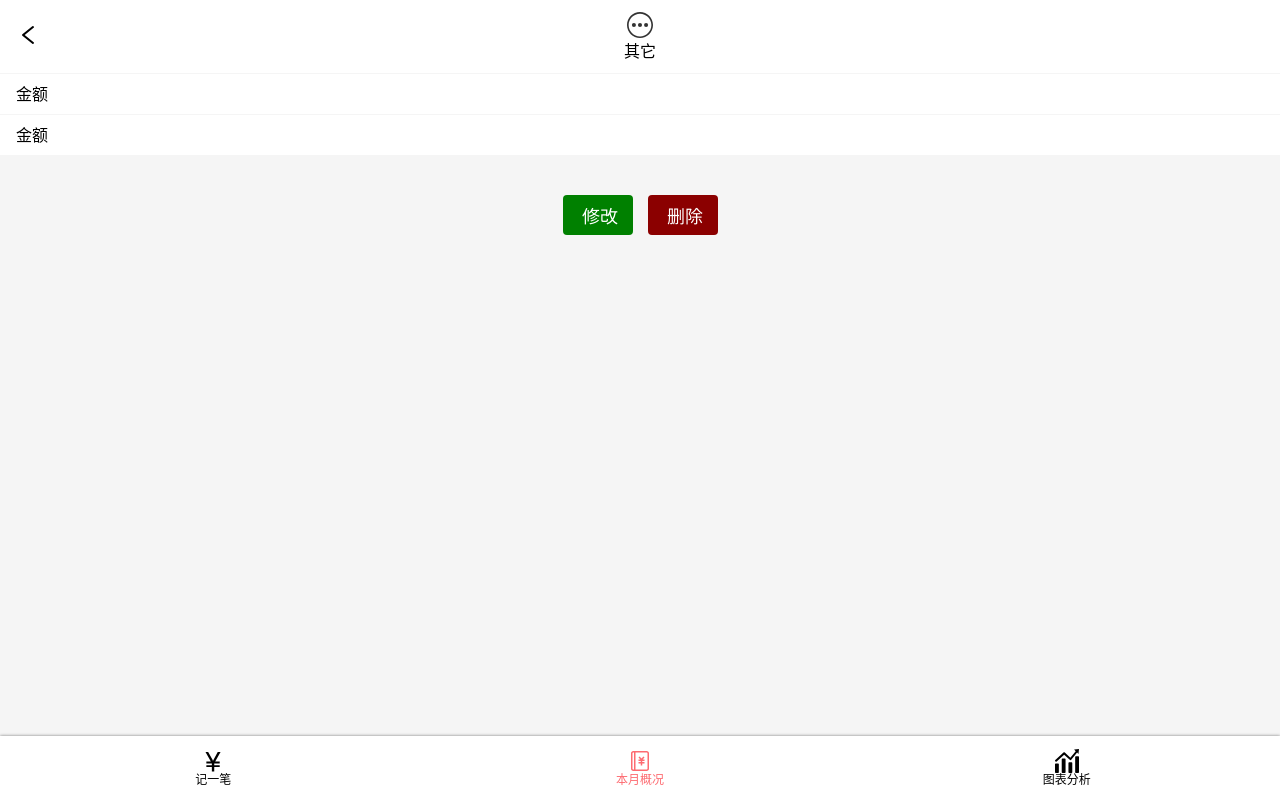
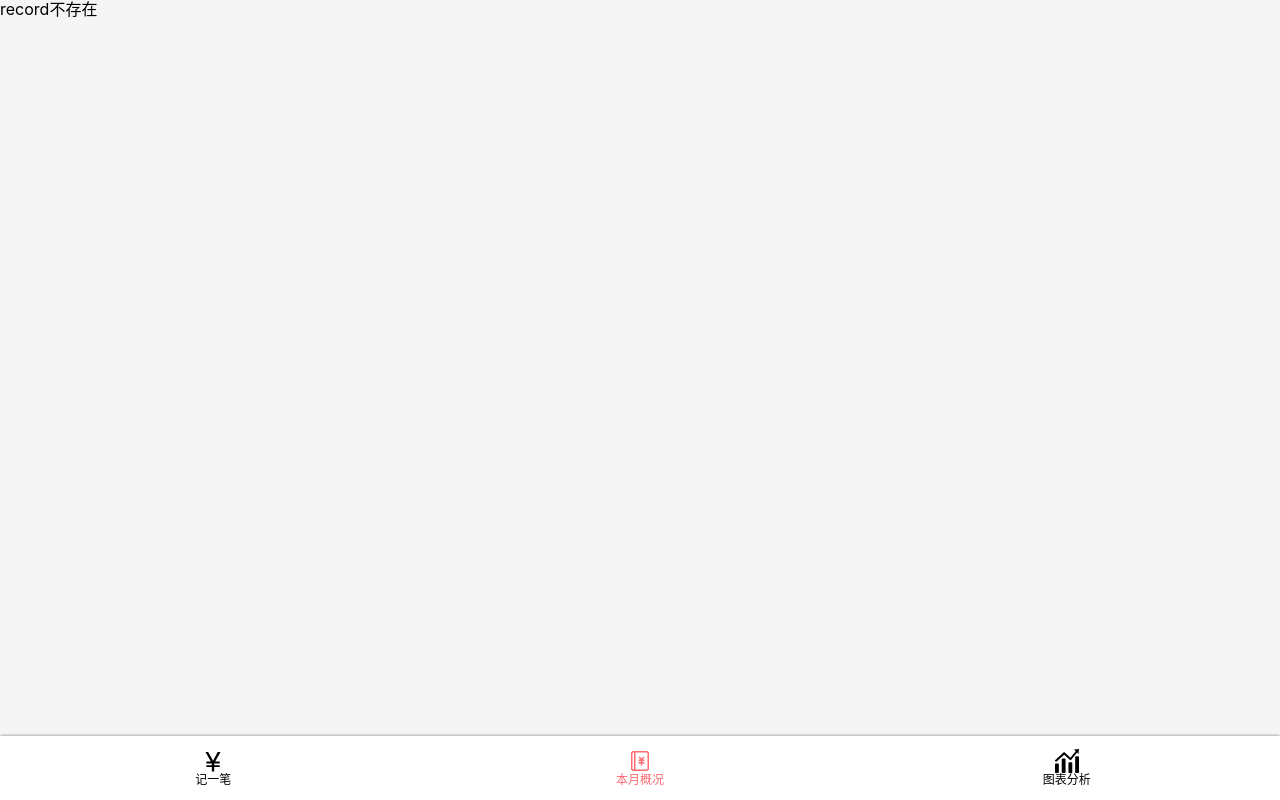
Before and after one commit to Gy-coder/jizhang, a React app: page /statistics/edit/1 in a window 1280 px wide. Built offline with nearby package versions, Linux system fonts and the light colour scheme.

Commit message:
完成删除功能

```diff
--- a/src/component/Edit/ButtonsEdit.tsx
+++ b/src/component/Edit/ButtonsEdit.tsx
@@ -23,13 +23,17 @@ const ButtonEditWrapper = styled.div`
       margin-left: 15px;
     }
   }
-`
+`;
 
-const ButtonsEdit: React.FC = () => {
+type Props = {
+  onChange: () => void,
+  onDelete: () => void
+}
+const ButtonsEdit: React.FC<Props> = (props:Props) => {
   return (
     <ButtonEditWrapper>
-      <button>修改</button>
-      <button>删除</button>
+      <button onClick={()=>props.onChange()}>修改</button>
+      <button onClick={()=>props.onDelete()}>删除</button>
     </ButtonEditWrapper>
   );
 };
--- a/src/component/Edit/HeadEdit.tsx
+++ b/src/component/Edit/HeadEdit.tsx
@@ -2,6 +2,7 @@ import React from 'react';
 import styled from 'styled-components';
 import {Icon} from '../Icon';
 import {Link} from 'react-router-dom';
+import {tagItemType} from '../../lib/tagItemType';
 
 const HeadEditWrapper = styled.header`
   background: #ffffff;
@@ -29,16 +30,19 @@ const HeadEditWrapper = styled.header`
     }
   }
 `;
+type Props = {
+  tag:tagItemType
+}
 
-const HeadEdit: React.FC = () => {
+const HeadEdit: React.FC<Props> = (props:Props) => {
   return (
     <HeadEditWrapper>
       <Link to='/statistics'>
         <Icon name='left'/>
       </Link>
       <div className='title'>
-        <Icon name='others'/>
-        <span>其它</span>
+        <Icon name={props.tag.id}/>
+        <span>{props.tag.tagName}</span>
       </div>
       <span></span>
     </HeadEditWrapper>
--- a/src/component/Edit/NotesEdit.tsx
+++ b/src/component/Edit/NotesEdit.tsx
@@ -19,11 +19,17 @@ const NodeEditWrapper = styled.label`
     padding-right: 16px;
   }
 `
-const NoteEdit = ()=>{
+
+type Props = {
+  title:string,
+  content:string,
+  onChange:(e:string)=>void
+}
+const NoteEdit:React.FC<Props> = (props:Props)=>{
   return (
     <NodeEditWrapper>
-      <span>金额</span>
-      <input />
+      <span>{props.title}</span>
+      <input type='text' value={props.content} onChange={(e)=>props.onChange(e.target.value)}/>
     </NodeEditWrapper>
   )
 }
--- a/src/hooks/useRecordList.tsx
+++ b/src/hooks/useRecordList.tsx
@@ -5,7 +5,7 @@ import {createID} from '../lib/createID';
 
 
 const useRecordList = () => {
-  const [recordList, setRecordList] = useState<recordItemType[]>([]);
+  const [recordList, setRecordList] = useState<recordItemType[]>(JSON.parse(window.localStorage.getItem('recordList') || '[]'));
   useEffect(() => {
     setRecordList(JSON.parse(window.localStorage.getItem('recordList') || '[]'));
   }, []);
@@ -17,11 +17,25 @@ const useRecordList = () => {
       alert('请输入金额');
       return false;
     }
-    const finalRecord = {...newRecord, createAt: new Date().toISOString(),id:createID()};
+    const finalRecord = {...newRecord, createAt: new Date().toISOString(), id: createID()};
     setRecordList([...recordList, finalRecord]);
     return true;
   };
-  return {recordList, setRecordList, addRecordList};
+  const fetchRecord = (id: number) => {
+    return recordList.filter((item) => item.id === id)[0];
+  };
+  const findIndex = (id: number) => {
+    for (let i = 0; i < recordList.length; i++) {
+      if (recordList[i].id === id) {
+        return i;
+      }
+    }
+    return -1;
+  };
+  const deleteRecord = (id: number) => {
+    setRecordList(recordList.filter(item => item.id !== id));
+  };
+  return {recordList, setRecordList, addRecordList, fetchRecord, deleteRecord};
 };
 
 export {useRecordList};
--- a/src/views/EditRecord.tsx
+++ b/src/views/EditRecord.tsx
@@ -1,19 +1,45 @@
-import React from 'react';
+import React, {useState} from 'react';
 
-import {useParams} from "react-router-dom";
+import {useParams} from 'react-router-dom';
 import {Layout} from '../component/Layout';
 import {HeadEdit} from '../component/Edit/HeadEdit';
 import {NoteEdit} from '../component/Edit/NotesEdit';
 import {ButtonsEdit} from '../component/Edit/ButtonsEdit';
+import {useRecordList} from '../hooks/useRecordList';
+
 const EditRecord: React.FC = () => {
-  let { id } = useParams<{ id: string }>();
-  console.log(id);
+  const {id} = useParams<{ id: string }>();
+  const {fetchRecord, setRecordList, deleteRecord} = useRecordList();
+  const recordItem = fetchRecord(parseInt(id));
+  let changeAmount = 0;
+  let changeNote = '';
+  if (recordItem) {
+    changeAmount = recordItem.amount;
+    changeNote = recordItem.note;
+  }
+  console.log(changeAmount);
+  const recordItemContent = () => {
+    return (
+      <>
+        {changeAmount}{changeNote}
+        <HeadEdit tag={recordItem.tag}/>
+        <NoteEdit title='金额' content={changeAmount.toString()}
+                  onChange={(amount) => {
+                    changeAmount = parseFloat(amount);
+                    console.log(changeAmount);
+                  }}/>
+        <NoteEdit title='备注' content={changeNote} onChange={(note) => {changeNote = note;}}/>
+        <ButtonsEdit onChange={() => {}}
+                     onDelete={() => {
+                       deleteRecord(parseInt(id));
+                     }}
+        />
+      </>
+    );
+  };
   return (
     <Layout>
-      <HeadEdit />
-      <NoteEdit/>
-      <NoteEdit/>
-      <ButtonsEdit />
+      {recordItem ? recordItemContent() : <>{'record不存在'}</>}
     </Layout>
   );
 };
```
